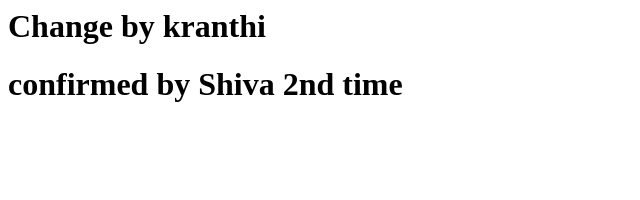
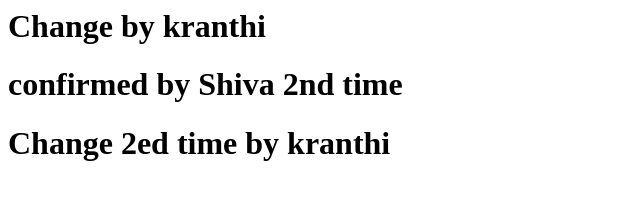
Before and after one commit to sivaframes/Node-work, a plain HTML site: page first.html in a window 1280 px wide. Shown: the whole page, without its empty margins (0-640 px from the left). Drawn offline with Linux system fonts and the light colour scheme.

Commit message:
Second time hedder Changed by kranthi

```diff
--- a/first.html
+++ b/first.html
@@ -8,5 +8,6 @@
 <body>
     <h1>Change by kranthi</h1>
     <h1>confirmed by Shiva 2nd time</h1>
+    <h1>Change 2ed time by kranthi</h1>
 </body>
 </html>
```
